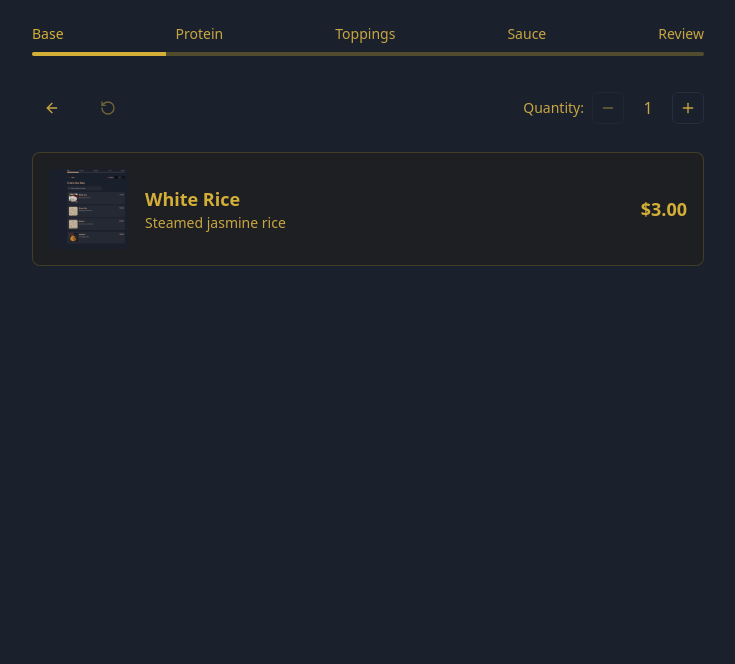
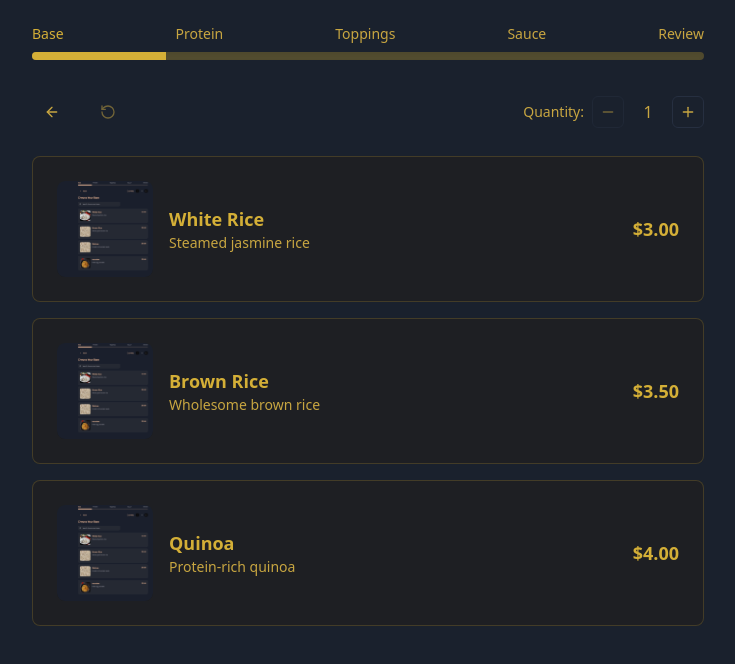
Before and after one commit to bingo7-pixel/gourmet-navigator, a React (Vite) app: page /hot-food in a window 1280 px wide. Shown: the top 664 px of the page, without its empty margins (272-1007 px from the left). Built offline with nearby package versions, Linux system fonts and the light colour scheme.

Commit message:
Enhance design and animations
Improved the overall design of the application by adding animations and incorporating more images and items in the menu for a clearer preview.
[skip gpt_engineer]

```diff
--- a/package.json
+++ b/package.json
@@ -45,6 +45,7 @@
     "cmdk": "^1.0.0",
     "date-fns": "^3.6.0",
     "embla-carousel-react": "^8.3.0",
+    "framer-motion": "^11.15.0",
     "input-otp": "^1.2.4",
     "lucide-react": "^0.462.0",
     "next-themes": "^0.3.0",
--- a/src/components/MenuItem.tsx
+++ b/src/components/MenuItem.tsx
@@ -1,5 +1,6 @@
 import React from 'react';
 import { cn } from '@/lib/utils';
+import { motion } from 'framer-motion';
 
 interface MenuItemProps {
   image: string;
@@ -19,7 +20,11 @@ export const MenuItem: React.FC<MenuItemProps> = ({
   selected,
 }) => {
   return (
-    <div
+    <motion.div
+      initial={{ opacity: 0, y: 20 }}
+      animate={{ opacity: 1, y: 0 }}
+      transition={{ duration: 0.3 }}
+      whileHover={{ scale: 1.02 }}
       onClick={onClick}
       className={cn(
         'menu-card cursor-pointer',
@@ -27,13 +32,24 @@ export const MenuItem: React.FC<MenuItemProps> = ({
       )}
     >
       <div className="flex items-center gap-4">
-        <img src={image} alt={name} className="menu-image" />
+        <div className="relative overflow-hidden rounded-lg">
+          <img
+            src={image}
+            alt={name}
+            className="menu-image object-cover transition-transform duration-300 hover:scale-110"
+          />
+          {selected && (
+            <div className="absolute inset-0 bg-primary/20 backdrop-blur-sm flex items-center justify-center">
+              <span className="text-sm font-semibold text-primary-foreground">Selected</span>
+            </div>
+          )}
+        </div>
         <div className="flex-1">
           <h3 className="text-lg font-semibold text-primary">{name}</h3>
           <p className="text-sm text-muted-foreground">{description}</p>
         </div>
         <div className="text-lg font-semibold text-primary">${price.toFixed(2)}</div>
       </div>
-    </div>
+    </motion.div>
   );
 };
--- a/src/index.css
+++ b/src/index.css
@@ -47,17 +47,43 @@
 }
 
 .step-indicator {
-  @apply h-1 bg-primary/30 rounded-full overflow-hidden;
+  @apply h-2 bg-primary/30 rounded-full overflow-hidden shadow-inner;
 }
 
 .step-indicator-progress {
-  @apply h-full bg-primary transition-all duration-300 ease-in-out;
+  @apply h-full bg-primary transition-all duration-500 ease-out shadow-lg;
 }
 
 .menu-card {
-  @apply relative overflow-hidden rounded-lg border border-primary/20 bg-card p-4 transition-all duration-300 hover:border-primary/50 hover:shadow-lg hover:shadow-primary/5;
+  @apply relative overflow-hidden rounded-lg border border-primary/20 bg-card p-6 transition-all duration-300
+         hover:border-primary/50 hover:shadow-lg hover:shadow-primary/5
+         backdrop-blur-sm backdrop-filter;
 }
 
 .menu-image {
-  @apply rounded-md object-cover w-20 h-20;
+  @apply rounded-lg object-cover w-24 h-24 shadow-md;
 }
+
+/* Animation classes */
+.fade-in {
+  animation: fadeIn 0.5s ease-out forwards;
+}
+
+@keyframes fadeIn {
+  from {
+    opacity: 0;
+    transform: translateY(10px);
+  }
+  to {
+    opacity: 1;
+    transform: translateY(0);
+  }
+}
+
+.hover-scale {
+  @apply transition-transform duration-200 hover:scale-105;
+}
+
+.pulse {
+  @apply animate-[pulse_2s_cubic-bezier(0.4,0,0.6,1)_infinite];
+}
--- a/src/pages/Index.tsx
+++ b/src/pages/Index.tsx
@@ -28,10 +28,42 @@ const menuItems: Item[] = [
     category: 'base'
   },
   {
+    id: 'brown-rice',
+    name: 'Brown Rice',
+    description: 'Wholesome brown rice',
+    price: 3.50,
+    image: '/lovable-uploads/f962e799-77e9-4d38-a6f1-9901fbc26ce2.png',
+    category: 'base'
+  },
+  {
+    id: 'quinoa',
+    name: 'Quinoa',
+    description: 'Protein-rich quinoa',
+    price: 4.00,
+    image: '/lovable-uploads/f962e799-77e9-4d38-a6f1-9901fbc26ce2.png',
+    category: 'base'
+  },
+  {
     id: 'chicken',
     name: 'Grilled Chicken',
     description: 'Herb-marinated chicken breast',
     price: 4.50,
+    image: '/lovable-uploads/299527cc-f7e5-4ff6-a27f-c790af21ee31.png',
+    category: 'protein'
+  },
+  {
+    id: 'beef',
+    name: 'Teriyaki Beef',
+    description: 'Tender sliced beef in teriyaki sauce',
+    price: 5.50,
+    image: '/lovable-uploads/299527cc-f7e5-4ff6-a27f-c790af21ee31.png',
+    category: 'protein'
+  },
+  {
+    id: 'tofu',
+    name: 'Crispy Tofu',
+    description: 'Pan-fried tofu cubes',
+    price: 4.00,
     image: '/lovable-uploads/299527cc-f7e5-4ff6-a27f-c790af21ee31.png',
     category: 'protein'
   },
@@ -44,9 +76,41 @@ const menuItems: Item[] = [
     category: 'toppings'
   },
   {
+    id: 'corn',
+    name: 'Sweet Corn',
+    description: 'Fresh sweet corn kernels',
+    price: 1.00,
+    image: '/lovable-uploads/299527cc-f7e5-4ff6-a27f-c790af21ee31.png',
+    category: 'toppings'
+  },
+  {
+    id: 'carrots',
+    name: 'Shredded Carrots',
+    description: 'Fresh shredded carrots',
+    price: 1.00,
+    image: '/lovable-uploads/299527cc-f7e5-4ff6-a27f-c790af21ee31.png',
+    category: 'toppings'
+  },
+  {
     id: 'soy-sauce',
     name: 'Soy Sauce',
     description: 'Traditional soy sauce',
+    price: 0.50,
+    image: '/lovable-uploads/299527cc-f7e5-4ff6-a27f-c790af21ee31.png',
+    category: 'sauce'
+  },
+  {
+    id: 'teriyaki',
+    name: 'Teriyaki Sauce',
+    description: 'Sweet and savory teriyaki',
+    price: 0.50,
+    image: '/lovable-uploads/299527cc-f7e5-4ff6-a27f-c790af21ee31.png',
+    category: 'sauce'
+  },
+  {
+    id: 'spicy',
+    name: 'Spicy Mayo',
+    description: 'Creamy spicy mayo',
     price: 0.50,
     image: '/lovable-uploads/299527cc-f7e5-4ff6-a27f-c790af21ee31.png',
     category: 'sauce'
```
Also changed, not shown: 1 other file (tests, documents, lock files or other folders).
